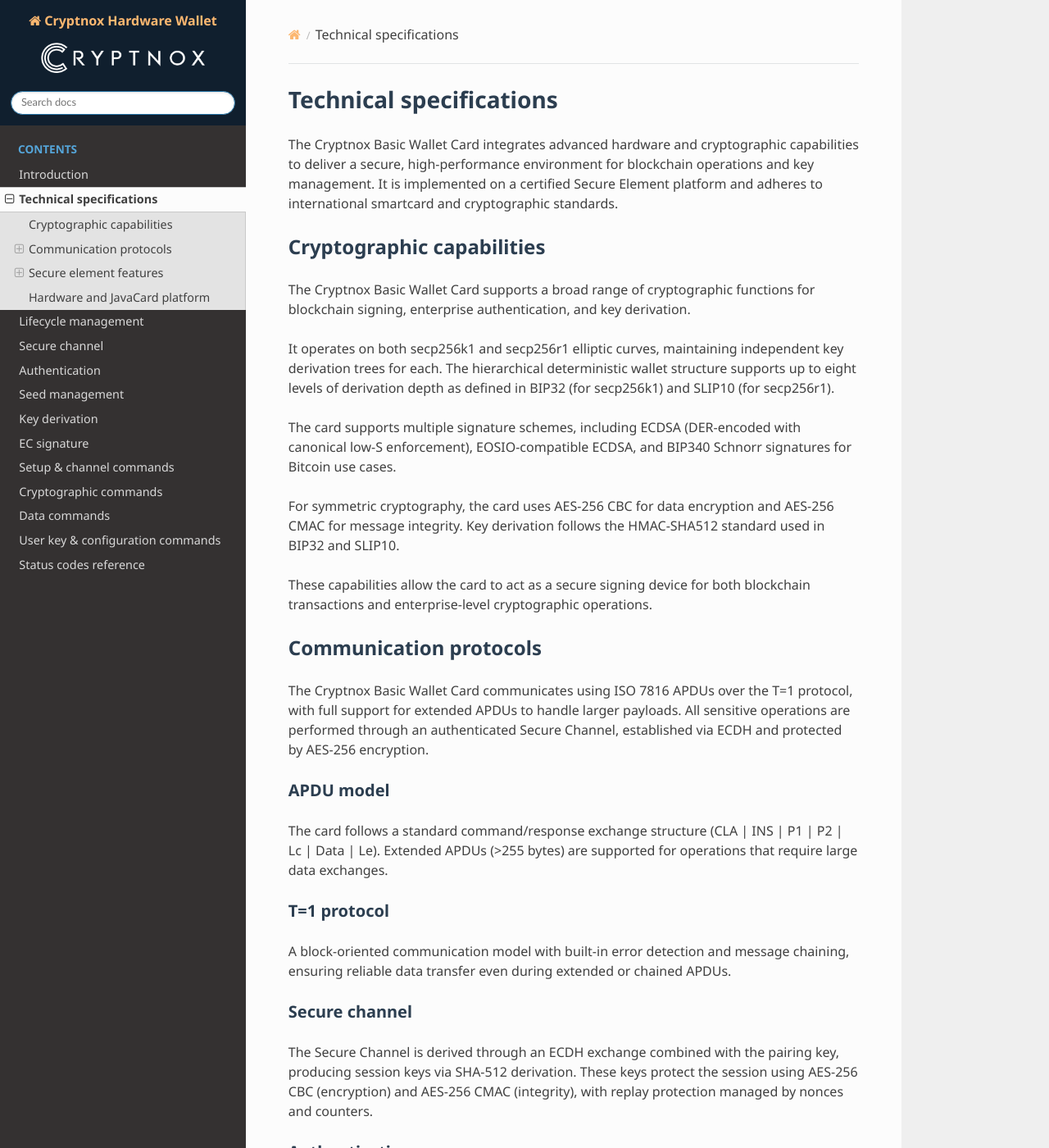
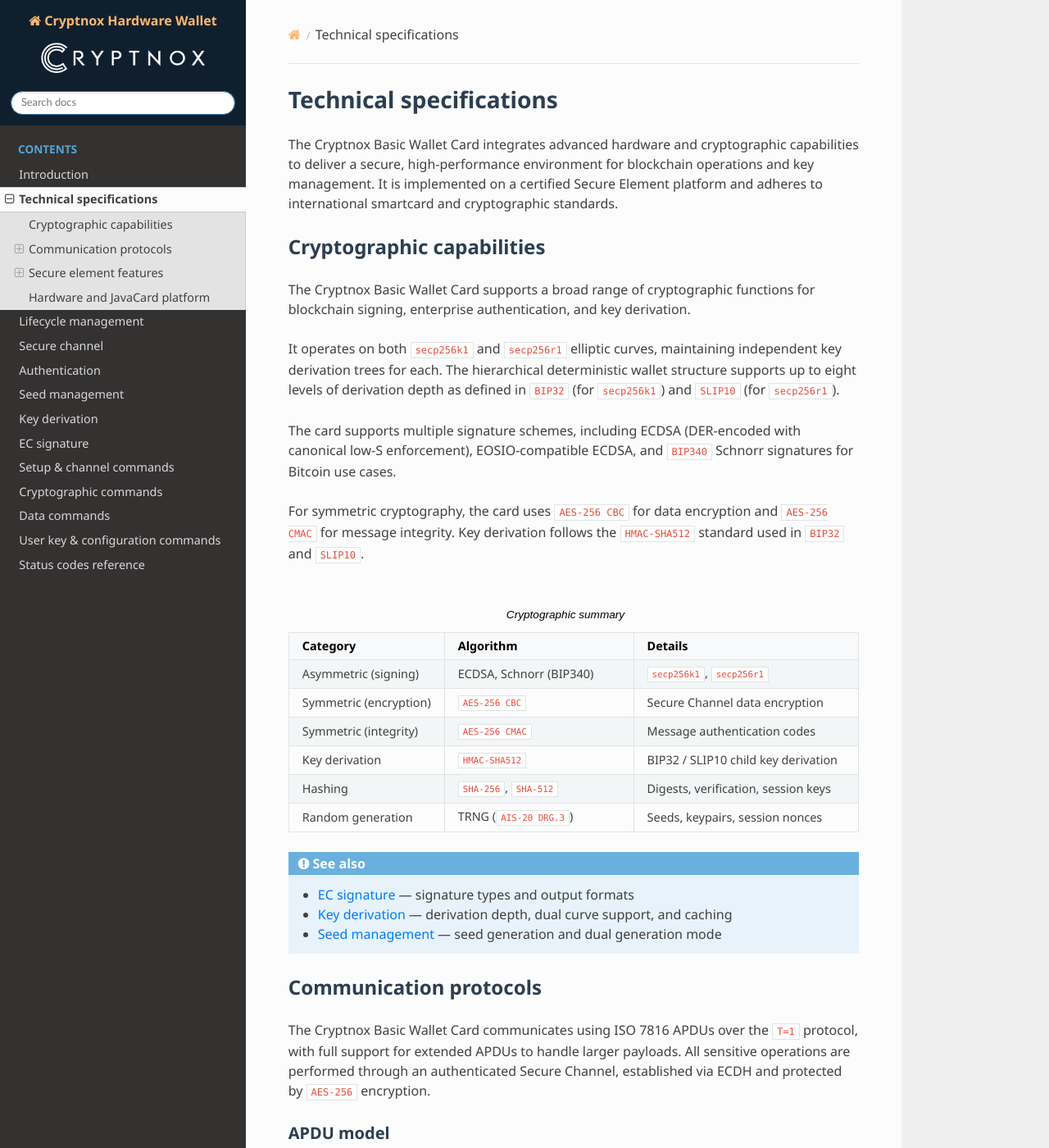
Before and after one commit to embarquech/hardware-wallet-doc, a Sphinx documentation site: the page built from docs/source/technical_specifications.rst, in a window 1280 px wide and 1400 px high. Shown: the whole window at 82% size. Built offline with Sphinx 7.4.7 and the Read the Docs theme 3.1.0, drawn with Linux system fonts in a browser that asks for light colours; some of the changed text lies outside the part shown.

Commit message:
Update doc.

```diff
--- a/docs/source/introduction.rst
+++ b/docs/source/introduction.rst
@@ -7,10 +7,11 @@
 secure environment, ensuring that private keys never leave the Secure Element.
 
 The card supports secure storage of seeds and private keys and offers compatibility with both
-secp256k1 and secp256r1 elliptic curves. It is capable of generating ECDSA signatures and Bitcoin
-Schnorr signatures (BIP340) depending on the selected curve. User authentication mechanisms include
-PIN, PUK, pairing key, and optional external authentication through a user key or FIDO2
-authenticator. These multiple layers of access control ensure both flexibility and robust security.
+``secp256k1`` and ``secp256r1`` elliptic curves. It is capable of generating ECDSA signatures
+and Bitcoin Schnorr signatures (BIP340) depending on the selected curve. User authentication
+mechanisms include PIN, PUK, pairing key, and optional external authentication through a user
+key or FIDO2 authenticator. These multiple layers of access control ensure both flexibility and
+robust security.
 
 Security model
 --------------
@@ -18,8 +19,8 @@
 The Cryptnox Basic Wallet Card is built on a Common Criteria EAL6+ certified Secure Element,
 providing resistance to both physical and logical attacks. All sensitive data exchanges are
 protected by a Secure Channel protocol, based on principles similar to GlobalPlatform SCP03,
-which ensures mutual authentication, confidentiality, and integrity through AES-256 encryption
-and CMAC-based message authentication codes.
+which ensures mutual authentication, confidentiality, and integrity through ``AES-256``
+encryption and ``CMAC``-based message authentication codes.
 
 Access to card functions is enforced through PIN and PUK-based control, with retry limits and
 delay mechanisms to prevent brute-force attacks. In addition to local authentication, users can
@@ -30,6 +31,17 @@
 seeds securely. This redundancy mechanism guarantees recoverability without ever exporting or
 revealing the private seed material outside the Secure Element.
 
+.. important::
+
+   Private keys and seeds are generated and stored exclusively within the Secure Element. There
+   is no command or mechanism to extract raw key material from the card.
+
+.. seealso::
+
+   - :doc:`secure_channel` — detailed Secure Channel protocol and session key derivation
+   - :doc:`authentication` — PIN, PUK, user key, and FIDO2 authentication mechanisms
+   - :doc:`seed_management` — seed generation, dual generation mode, and key source types
+
 Supported algorithms and curves
 --------------------------------
 
@@ -39,65 +51,118 @@
 Elliptic curves
 ^^^^^^^^^^^^^^^
 
-Two primary elliptic curves are supported:
+.. list-table::
+   :header-rows: 1
+   :widths: 20 40 40
 
-- **secp256k1** — widely used in Bitcoin, Ethereum, and other blockchain ecosystems. It supports
-  both ECDSA and Schnorr (BIP340) signatures.
-- **secp256r1** (NIST P-256) — commonly used for enterprise security, TLS, and FIDO2/WebAuthn
-  authentication, supporting ECDSA signatures.
+   * - Curve
+     - Usage
+     - Signature types
+   * - ``secp256k1``
+     - Bitcoin, Ethereum, and other blockchain ecosystems
+     - ECDSA, Schnorr (BIP340)
+   * - ``secp256r1`` (NIST P-256)
+     - Enterprise security, TLS, FIDO2/WebAuthn
+     - ECDSA
 
 Signature algorithms
 ^^^^^^^^^^^^^^^^^^^^
 
-The card implements multiple signature schemes, including:
+.. list-table::
+   :header-rows: 1
+   :widths: 30 30 40
 
-- ECDSA (DER-encoded with canonical low-S enforcement)
-- EOSIO-compatible ECDSA
-- Schnorr (BIP340) for secp256k1 curve applications
+   * - Scheme
+     - Curve
+     - Notes
+   * - ECDSA (canonical low-S)
+     - ``secp256k1``, ``secp256r1``
+     - DER-encoded, default mode
+   * - ECDSA (EOSIO)
+     - ``secp256k1``, ``secp256r1``
+     - Filtered to fit EOSIO standard
+   * - Schnorr (BIP340)
+     - ``secp256k1`` only
+     - 64-byte raw signature
+
+.. seealso::
+
+   :doc:`signing` — signature types, output formats, and pinless signing
 
 Symmetric cryptography
 ^^^^^^^^^^^^^^^^^^^^^^
 
-All secure messaging operations use AES-256 CBC for encryption and AES-256 CMAC for message
-integrity and authentication within the Secure Channel.
+All secure messaging operations use ``AES-256 CBC`` for encryption and ``AES-256 CMAC`` for
+message integrity and authentication within the Secure Channel.
 
 Key derivation
 ^^^^^^^^^^^^^^
 
 Hierarchical deterministic key derivation is implemented following:
 
-- **BIP32** for secp256k1
-- **SLIP-0010** for secp256r1
+.. list-table::
+   :header-rows: 1
+   :widths: 20 30 50
 
-Child keys are derived using HMAC-SHA512 as per standard definitions. The card also supports
-pinless path derivation, compatible with EIP-1581, allowing selective derivation paths to operate
-without requiring PIN entry.
+   * - Standard
+     - Curve
+     - Description
+   * - ``BIP32``
+     - ``secp256k1``
+     - Bitcoin HD wallet standard
+   * - ``SLIP-0010``
+     - ``secp256r1``
+     - Alternative derivation for non-k1 curves
+
+Child keys are derived using ``HMAC-SHA512`` as per standard definitions. The card also supports
+pinless path derivation, compatible with ``EIP-1581``, allowing selective derivation paths to
+operate without requiring PIN entry.
+
+.. seealso::
+
+   :doc:`key_derivation` — dual curve support, derivation sources, and parent key caching
 
 Randomness
 ^^^^^^^^^^
 
 The Secure Element integrates a hardware True Random Number Generator (TRNG) compliant with
-AIS-20 Class DRG.3, used for generating seeds, keypairs, and session nonces.
+``AIS-20`` Class ``DRG.3``, used for generating seeds, keypairs, and session nonces.
 
 Hash functions
 ^^^^^^^^^^^^^^
 
-The card supports both SHA-256 and SHA-512 for cryptographic operations, including message digest
-generation, PIN/PUK verification, and session key derivation.
+.. list-table::
+   :header-rows: 1
+   :widths: 20 80
+
+   * - Algorithm
+     - Usage
+   * - ``SHA-256``
+     - Message digests, PIN/PUK verification, fingerprint computation
+   * - ``SHA-512``
+     - Session key derivation, ``HMAC-SHA512`` for BIP32/SLIP10
 
 Standards compliance
 ^^^^^^^^^^^^^^^^^^^^
 
-The Cryptnox Basic Wallet Card conforms to major industry standards and blockchain
-interoperability protocols, including:
+.. list-table::
+   :header-rows: 1
+   :widths: 30 70
 
-- **ISO/IEC 7816** (Parts 1--4) — defining smartcard electrical, transmission, and APDU
-  communication standards.
-- **GlobalPlatform Secure Channel Protocol** (SCP03-like) — ensuring secure, authenticated
-  communication between the host and card.
-- **BIP32, BIP39, BIP44, and SLIP10** — defining hierarchical deterministic wallet structures
-  and derivation mechanisms.
-- **BIP340** — defining Schnorr signature schemes for Bitcoin and secp256k1 curve applications.
+   * - Standard
+     - Scope
+   * - **ISO/IEC 7816** (Parts 1--4)
+     - Smartcard electrical, transmission, and APDU communication
+   * - **GlobalPlatform SCP03**
+     - Secure, authenticated communication between host and card
+   * - **BIP32**, **BIP39**, **BIP44**
+     - Hierarchical deterministic wallet structures and derivation
+   * - **SLIP10**
+     - Key derivation for non-k1 curves
+   * - **BIP340**
+     - Schnorr signature scheme for Bitcoin / ``secp256k1``
+   * - **EIP-1581**
+     - Pinless derivation path standard
 
 This compliance ensures compatibility across blockchain environments, enterprise identity
 frameworks, and security infrastructures.
--- a/docs/source/technical_specifications.rst
+++ b/docs/source/technical_specifications.rst
@@ -12,33 +12,73 @@
 The Cryptnox Basic Wallet Card supports a broad range of cryptographic functions for blockchain
 signing, enterprise authentication, and key derivation.
 
-It operates on both secp256k1 and secp256r1 elliptic curves, maintaining independent key
+It operates on both ``secp256k1`` and ``secp256r1`` elliptic curves, maintaining independent key
 derivation trees for each. The hierarchical deterministic wallet structure supports up to eight
-levels of derivation depth as defined in BIP32 (for secp256k1) and SLIP10 (for secp256r1).
+levels of derivation depth as defined in ``BIP32`` (for ``secp256k1``) and ``SLIP10`` (for
+``secp256r1``).
 
 The card supports multiple signature schemes, including ECDSA (DER-encoded with canonical low-S
-enforcement), EOSIO-compatible ECDSA, and BIP340 Schnorr signatures for Bitcoin use cases.
+enforcement), EOSIO-compatible ECDSA, and ``BIP340`` Schnorr signatures for Bitcoin use cases.
 
-For symmetric cryptography, the card uses AES-256 CBC for data encryption and AES-256 CMAC for
-message integrity. Key derivation follows the HMAC-SHA512 standard used in BIP32 and SLIP10.
+For symmetric cryptography, the card uses ``AES-256 CBC`` for data encryption and ``AES-256
+CMAC`` for message integrity. Key derivation follows the ``HMAC-SHA512`` standard used in
+``BIP32`` and ``SLIP10``.
 
-These capabilities allow the card to act as a secure signing device for both blockchain
-transactions and enterprise-level cryptographic operations.
+.. list-table:: Cryptographic summary
+   :header-rows: 1
+   :widths: 25 35 40
+
+   * - Category
+     - Algorithm
+     - Details
+   * - Asymmetric (signing)
+     - ECDSA, Schnorr (BIP340)
+     - ``secp256k1``, ``secp256r1``
+   * - Symmetric (encryption)
+     - ``AES-256 CBC``
+     - Secure Channel data encryption
+   * - Symmetric (integrity)
+     - ``AES-256 CMAC``
+     - Message authentication codes
+   * - Key derivation
+     - ``HMAC-SHA512``
+     - BIP32 / SLIP10 child key derivation
+   * - Hashing
+     - ``SHA-256``, ``SHA-512``
+     - Digests, verification, session keys
+   * - Random generation
+     - TRNG (``AIS-20 DRG.3``)
+     - Seeds, keypairs, session nonces
+
+.. seealso::
+
+   - :doc:`signing` — signature types and output formats
+   - :doc:`key_derivation` — derivation depth, dual curve support, and caching
+   - :doc:`seed_management` — seed generation and dual generation mode
 
 Communication protocols
 -----------------------
 
-The Cryptnox Basic Wallet Card communicates using ISO 7816 APDUs over the T=1 protocol, with
+The Cryptnox Basic Wallet Card communicates using ISO 7816 APDUs over the ``T=1`` protocol, with
 full support for extended APDUs to handle larger payloads. All sensitive operations are performed
-through an authenticated Secure Channel, established via ECDH and protected by AES-256
+through an authenticated Secure Channel, established via ECDH and protected by ``AES-256``
 encryption.
 
 APDU model
 ^^^^^^^^^^
 
-The card follows a standard command/response exchange structure
-(CLA | INS | P1 | P2 | Lc | Data | Le). Extended APDUs (>255 bytes) are supported for operations
-that require large data exchanges.
+The card follows a standard command/response exchange structure:
+
+.. code-block:: text
+
+   CLA | INS | P1 | P2 | Lc | Data | Le
+
+Extended APDUs (>255 bytes) are supported for operations that require large data exchanges.
+
+.. seealso::
+
+   :doc:`commands_setup`, :doc:`commands_crypto`, :doc:`commands_data`,
+   :doc:`commands_user_keys` — full APDU command reference
 
 T=1 protocol
 ^^^^^^^^^^^^^
@@ -50,24 +90,47 @@
 ^^^^^^^^^^^^^^
 
 The Secure Channel is derived through an ECDH exchange combined with the pairing key, producing
-session keys via SHA-512 derivation. These keys protect the session using AES-256 CBC
-(encryption) and AES-256 CMAC (integrity), with replay protection managed by nonces and
+session keys via ``SHA-512`` derivation. These keys protect the session using ``AES-256 CBC``
+(encryption) and ``AES-256 CMAC`` (integrity), with replay protection managed by nonces and
 counters.
+
+.. seealso::
+
+   :doc:`secure_channel` — full protocol description, mutual authentication, and error conditions
 
 Authentication
 ^^^^^^^^^^^^^^
 
 Access control relies on a multi-tiered authentication framework:
 
-- **PIN** (4--9 digits) — required before executing sensitive operations such as signing. Three
-  failed attempts trigger a lockout, recoverable via the PUK.
-- **PUK** (12 characters) — used for PIN recovery and card reset, with unlimited attempts but
-  enforced delay mechanisms.
-- **Pairing key** (32 bytes) — required to open a Secure Channel; recoverable from PUK if lost.
-- **User keys** — external authentication keys (ECDSA, RSA, or FIDO2) uploaded to authorize
-  transactions.
-- **FIDO2 authentication** — challenge-response mechanism using an external authenticator such
-  as a YubiKey, TPM, or Secure Enclave.
+.. list-table::
+   :header-rows: 1
+   :widths: 20 15 65
+
+   * - Method
+     - Credential
+     - Description
+   * - **PIN**
+     - 4--9 digits
+     - Required before sensitive operations. Three failed attempts trigger a lockout,
+       recoverable via the PUK.
+   * - **PUK**
+     - 12 characters
+     - Used for PIN recovery and card reset, with unlimited attempts but enforced delay
+       mechanisms.
+   * - **Pairing key**
+     - 32 bytes
+     - Required to open a Secure Channel; recoverable from PUK if lost.
+   * - **User keys**
+     - ECDSA / RSA / FIDO2
+     - External authentication keys uploaded to authorize transactions.
+   * - **FIDO2**
+     - Challenge-response
+     - External authenticator such as a YubiKey, TPM, or Secure Enclave.
+
+.. seealso::
+
+   :doc:`authentication` — PIN retry behavior, user key slots, and FIDO authentication details
 
 Query/response model
 ^^^^^^^^^^^^^^^^^^^^
@@ -85,24 +148,30 @@
 Security certifications
 ^^^^^^^^^^^^^^^^^^^^^^^
 
-The card operates on a Common Criteria EAL6+ certified Secure Element, providing one of the
-highest levels of assurance available for both hardware and embedded software. All cryptographic
-primitives — AES, SHA, and RNG — are FIPS 140-2/3 compliant, ensuring interoperability and
-validated cryptographic strength.
+.. list-table::
+   :header-rows: 1
+   :widths: 30 70
 
-The architecture is hardened against side-channel attacks (DPA/SPA) and fault injection attempts,
-safeguarding against both passive and active threats.
+   * - Certification
+     - Scope
+   * - Common Criteria ``EAL6+``
+     - Hardware and embedded software assurance
+   * - ``FIPS 140-2/3``
+     - Cryptographic primitives (``AES``, ``SHA``, ``RNG``)
+
+The architecture is hardened against side-channel attacks (``DPA``/``SPA``) and fault injection
+attempts, safeguarding against both passive and active threats.
 
 Memory and isolation
 ^^^^^^^^^^^^^^^^^^^^
 
-Persistent data is stored in secure EEPROM, which is physically and logically isolated from the
-JavaCard operating system.
+Persistent data is stored in secure ``EEPROM``, which is physically and logically isolated from
+the JavaCard operating system.
 
 Hardware-level protections prevent unauthorized reads, and all write and erase operations include
 integrity verification routines. This isolation also enforces non-exportability of private keys
 and seeds. The hierarchical key derivation engine supports up to eight levels of depth, consistent
-with BIP32 and SLIP10 standards.
+with ``BIP32`` and ``SLIP10`` standards.
 
 Key management
 ^^^^^^^^^^^^^^
@@ -111,29 +180,35 @@
 protocol, allowing two cards to securely generate and share identical seeds without ever exposing
 key material.
 
-Independent key derivation trees exist for both secp256k1 and secp256r1 curves, enabling
+Independent key derivation trees exist for both ``secp256k1`` and ``secp256r1`` curves, enabling
 simultaneous use across blockchain and enterprise contexts.
 
 All cryptographic operations are gated by PIN-based authentication, with optional pinless paths
 available for predefined derivation slots where repeated authentication is not required.
 
+.. important::
+
+   There is no APDU command or mechanism to export private keys or seeds from the card. Key
+   material is strictly non-extractable by design.
+
 Communication security
 ^^^^^^^^^^^^^^^^^^^^^^
 
-Card communication is based on ISO 7816 APDU exchanges using the T=1 protocol, with full support
-for extended-length APDUs.
+Card communication is based on ISO 7816 APDU exchanges using the ``T=1`` protocol, with full
+support for extended-length APDUs.
 
-A Secure Channel protocol, built on ECDH key exchange and AES-256 encryption, ensures the
+A Secure Channel protocol, built on ECDH key exchange and ``AES-256`` encryption, ensures the
 confidentiality and integrity of all exchanges.
 
-Each session is mutually authenticated, protected with AES-256 CBC for encryption and AES-256
-CMAC for integrity, and reinforced with nonce-based replay protection.
+Each session is mutually authenticated, protected with ``AES-256 CBC`` for encryption and
+``AES-256 CMAC`` for integrity, and reinforced with nonce-based replay protection.
 
 Hardware random number generator
 ^^^^^^^^^^^^^^^^^^^^^^^^^^^^^^^^^
 
-The integrated TRNG, compliant with AIS-20 Class DRG.3, provides entropy for all critical
-security operations including seed creation, keypair generation, and cryptographic session nonces.
+The integrated TRNG, compliant with ``AIS-20`` Class ``DRG.3``, provides entropy for all
+critical security operations including seed creation, keypair generation, and cryptographic
+session nonces.
 
 This guarantees randomness at the hardware level, essential for maintaining cryptographic
 unpredictability.
@@ -141,15 +216,17 @@
 Hardware and JavaCard platform
 ------------------------------
 
-The Cryptnox Basic Wallet Card is built on the NXP JCOP 4.x Secure Element platform, a
+The Cryptnox Basic Wallet Card is built on the ``NXP JCOP 4.x`` Secure Element platform, a
 JavaCard-based architecture recognized for its robust security and versatility.
 
 It provides dedicated memory partitions for cryptographic key storage and hierarchical key
 derivation trees, ensuring strict separation between the secure and application layers.
 
-The integrated True Random Number Generator (TRNG) complies with AIS-20 Class DRG.3
+The integrated True Random Number Generator (TRNG) complies with ``AIS-20`` Class ``DRG.3``
 certification, providing high-entropy randomness for seed generation, keypair creation, and
 session nonces.
 
-This combination of certified hardware and deterministic security primitives ensures both
-reliability and protection against unauthorized access or tampering.
+.. note::
+
+   For a complete overview of the card's lifecycle, from ``SELECT`` through initialization,
+   pairing, and reset, see :doc:`lifecycle`.
```
